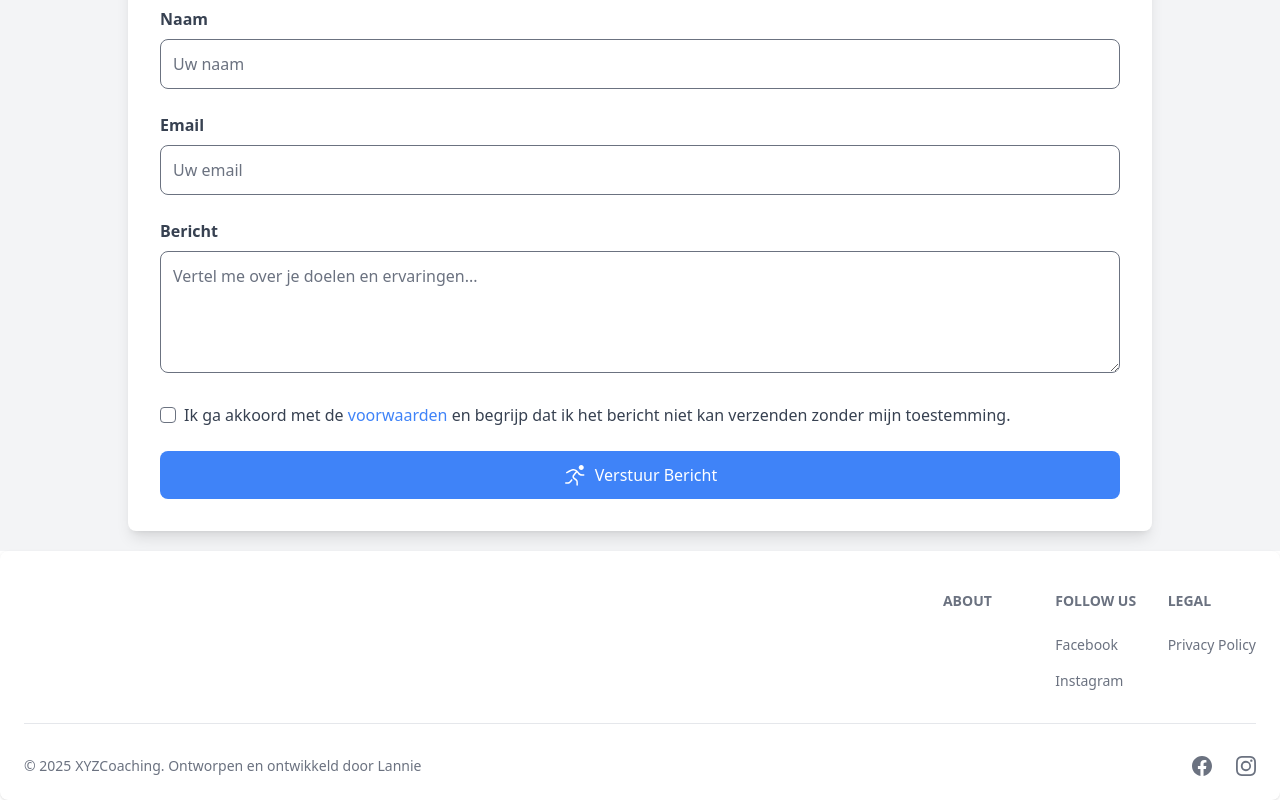
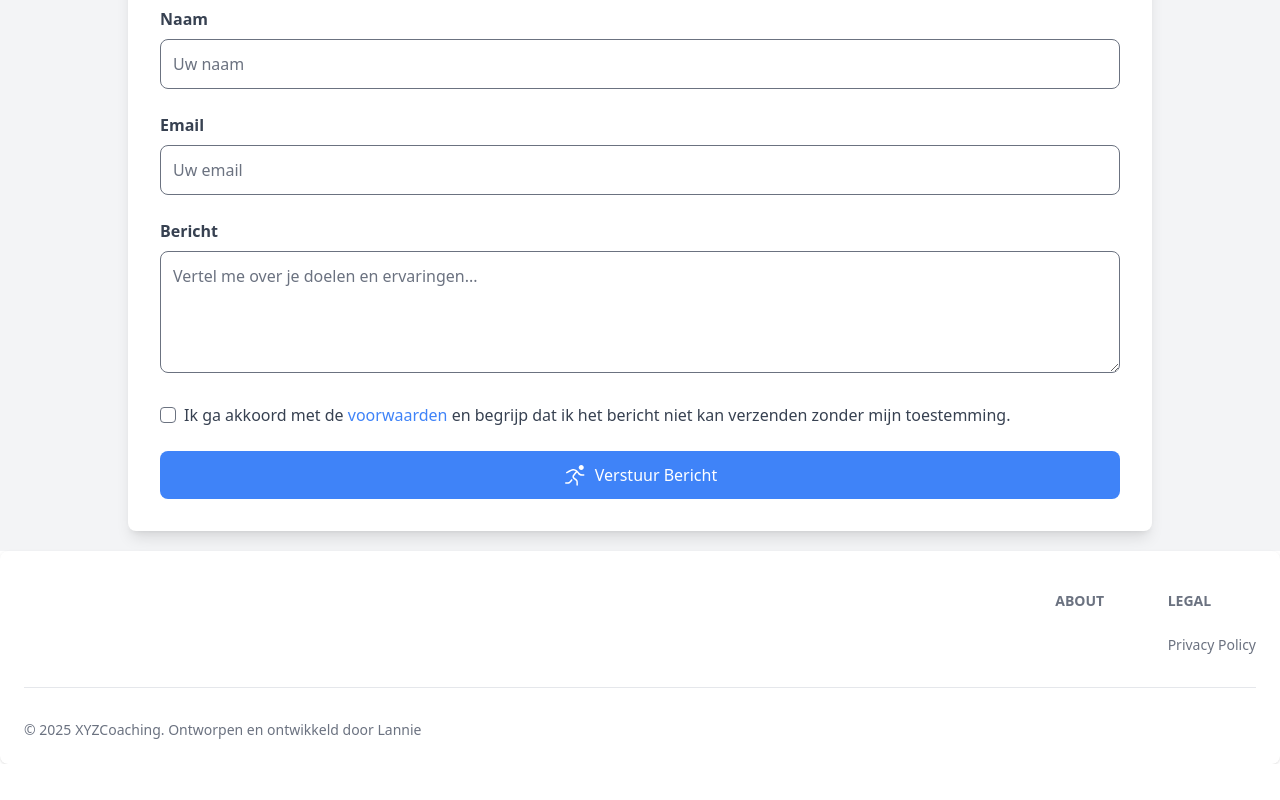
Before and after one commit to MilanMareels/xyzcoaching, a React (Vite) app: page / in a window 1280 px wide. Shown: the part 2743-3543 px from the top of the page. After the commit the page ends 3507 px from the top, so only its background shows below. Built offline with nearby package versions, Linux system fonts and the light colour scheme; no server answers.

Commit message:
fix sitemap.xml

```diff
--- a/src/components/Footer.tsx
+++ b/src/components/Footer.tsx
@@ -1,5 +1,4 @@
 import { Footer } from "flowbite-react";
-import { BsFacebook, BsInstagram, BsTwitter, BsYoutube } from "react-icons/bs";
 
 export default function FooterSection() {
   const companyName: string = import.meta.env.VITE_COMPANY_NAME!;
@@ -10,20 +9,14 @@ export default function FooterSection() {
           <div className="text-center">
             <Footer.Brand href="#" src="" name={companyName} />
           </div>
-          <div className="grid grid-cols-3 gap-8 sm:mt-4 sm:grid-cols-3 sm:gap-6">
+          <div className="grid grid-cols-2 gap-8 sm:mt-4 sm:grid-cols-2 sm:gap-6">
             <div>
               <Footer.Title title="about" />
               <Footer.LinkGroup col>
                 <Footer.Link href="/#about">{companyName}</Footer.Link>
               </Footer.LinkGroup>
             </div>
-            <div>
-              <Footer.Title title="Follow us" />
-              <Footer.LinkGroup col>
-                <Footer.Link href="#">Facebook</Footer.Link>
-                <Footer.Link href="#">Instagram</Footer.Link>
-              </Footer.LinkGroup>
-            </div>
+
             <div>
               <Footer.Title title="Legal" />
               <Footer.LinkGroup col>
@@ -35,10 +28,7 @@ export default function FooterSection() {
         <Footer.Divider />
         <div className="w-full sm:flex sm:items-center sm:justify-between text-center sm:text-left">
           <Footer.Copyright href="https://www.lannie.be" by="XYZCoaching. Ontworpen en ontwikkeld door Lannie" year={new Date().getFullYear()} />
-          <div className="mt-4 flex justify-center space-x-6 sm:mt-0">
-            <Footer.Icon href="#" icon={BsFacebook} />
-            <Footer.Icon href="#" icon={BsInstagram} />
-          </div>
+          <div className="mt-4 flex justify-center space-x-6 sm:mt-0"></div>
         </div>
       </div>
     </Footer>
```
Also changed, not shown: 1 other file (tests, documents, lock files or other folders).
